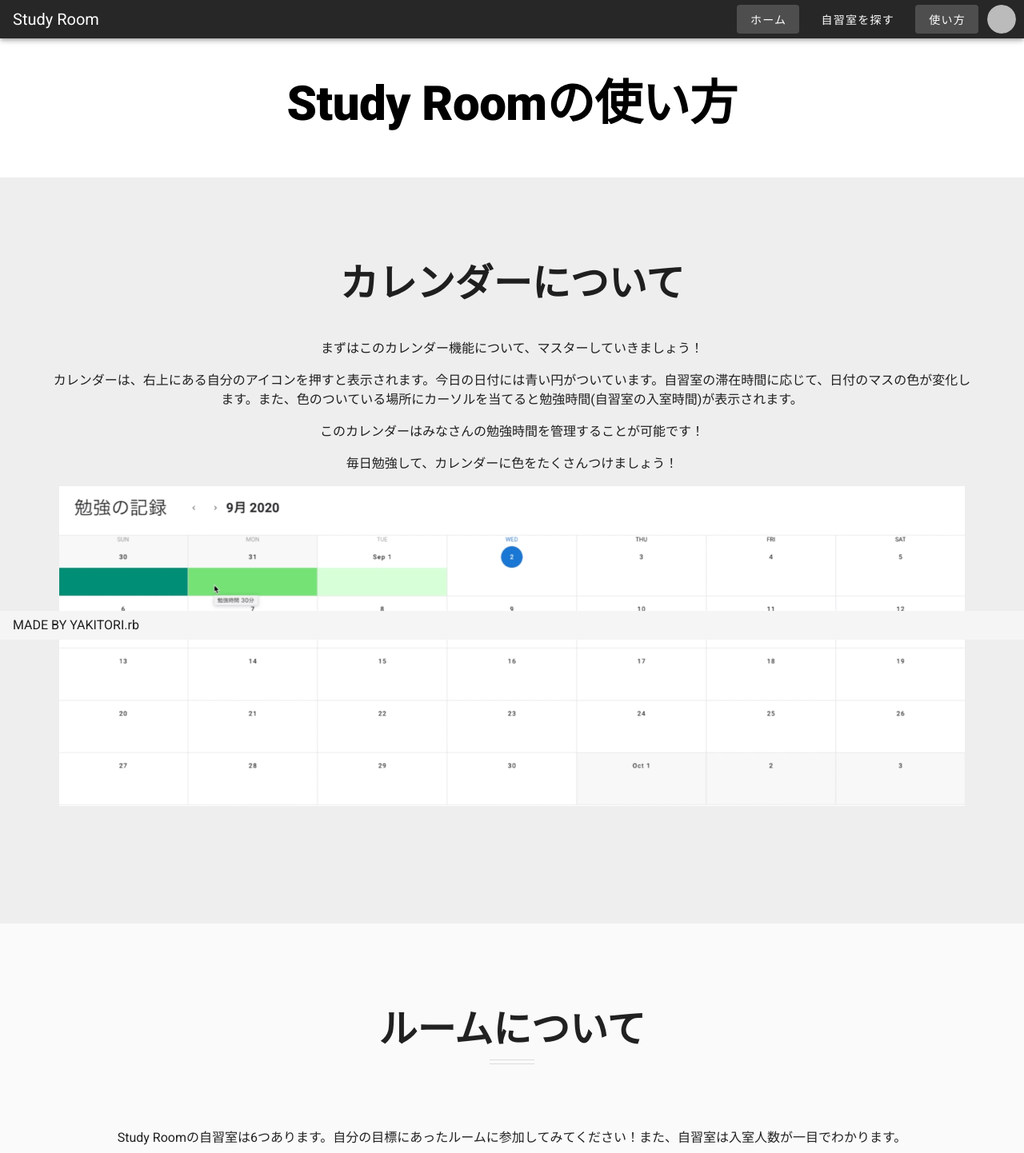
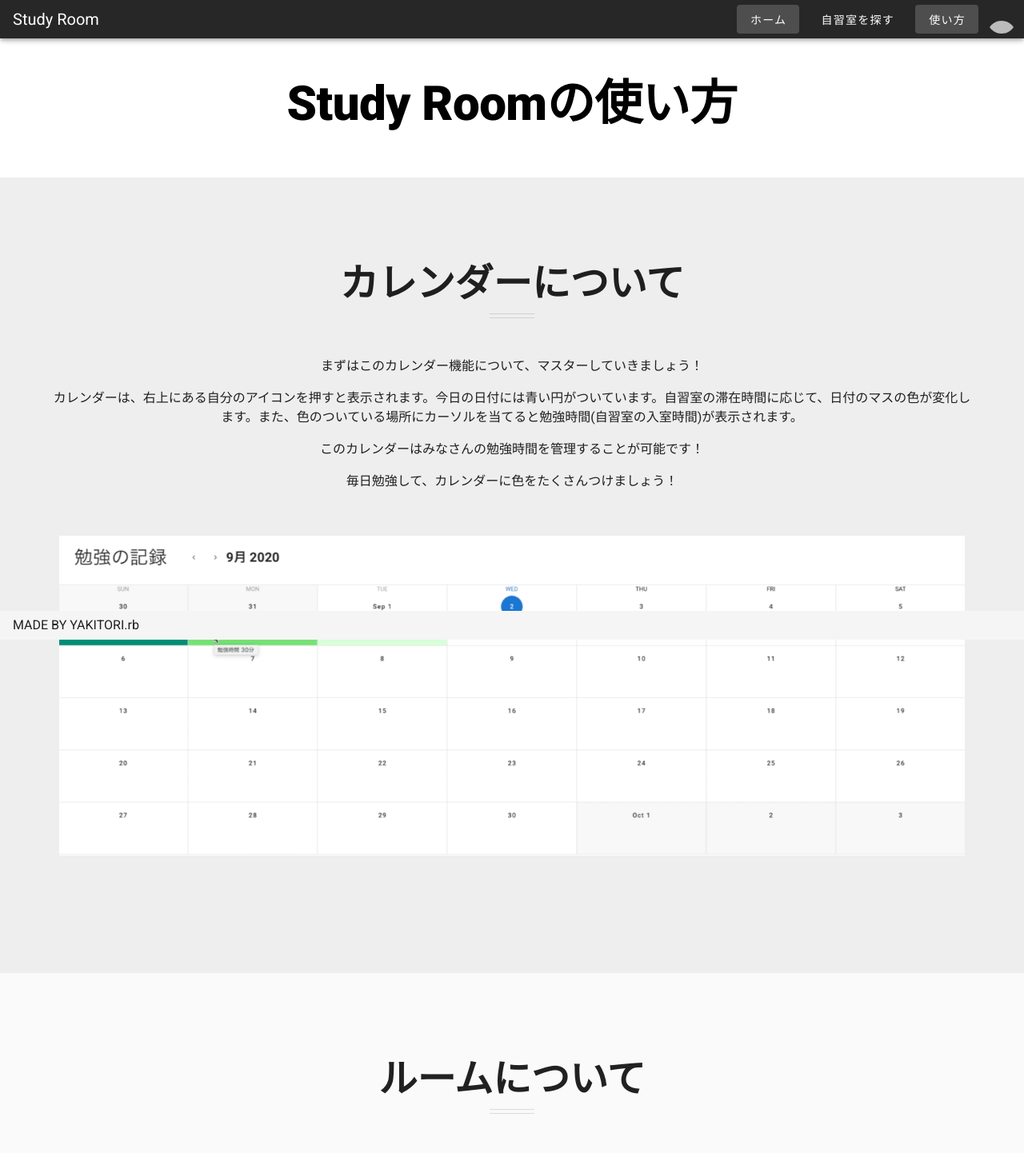
Before and after one commit to Tomoya113/StudyRoom, a Vue app: page /about in a window 1280 px wide. Shown: the top 1442 px of the page at 80% size. Built offline with nearby package versions, Linux system fonts and the light colour scheme; no server answers; the database is empty; sample sign-in values are in the browser's storage.

Commit message:
画像にmarginつけました

```diff
--- a/src/views/About.vue
+++ b/src/views/About.vue
@@ -26,9 +26,13 @@
 
       <v-container class="text-center">
         <h2 class="display-2 font-weight-bold mb-3">カレンダーについて</h2>
+        <v-responsive class="mx-auto mb-12" width="56">
+          <v-divider class="mb-1"></v-divider>
+
+          <v-divider></v-divider>
+        </v-responsive>
         <v-row>
           <v-col v-for="({ text }, i) in features" :key="i">
-            <v-card-title class="justify-center font-weight-black text-uppercase" v-text="title"></v-card-title>
             <p>まずはこのカレンダー機能について、マスターしていきましょう！</p>
             <p>カレンダーは、右上にある自分のアイコンを押すと表示されます。今日の日付には青い円がついています。自習室の滞在時間に応じて、日付のマスの色が変化します。また、色のついている場所にカーソルを当てると勉強時間(自習室の入室時間)が表示されます。</p>
             <p>このカレンダーはみなさんの勉強時間を管理することが可能です！</p>
@@ -58,7 +62,7 @@
         <v-row>
           <v-col v-for="({ text }, i) in features" :key="i">
             <v-theme-provider dark></v-theme-provider>
-            <v-card-title class="justify-center font-weight-black text-uppercase" v-text="title"></v-card-title>
+
             <p>Study Roomの自習室は6つあります。自分の目標にあったルームに参加してみてください！また、自習室は入室人数が一目でわかります。</p>
             <p>自習室には鍵をかけることが可能です。合言葉を設定から必要に応じてやってみましょう。</p>
             <p>カメラがついていますが、音声はありません。雑談をしない環境で勉強に集中して取り組むことができます。</p>
@@ -128,4 +132,6 @@ export default {
 <style lang="sass">
 body
   margin: 0px
+img
+  margin-top: 40px
 </style>
```
